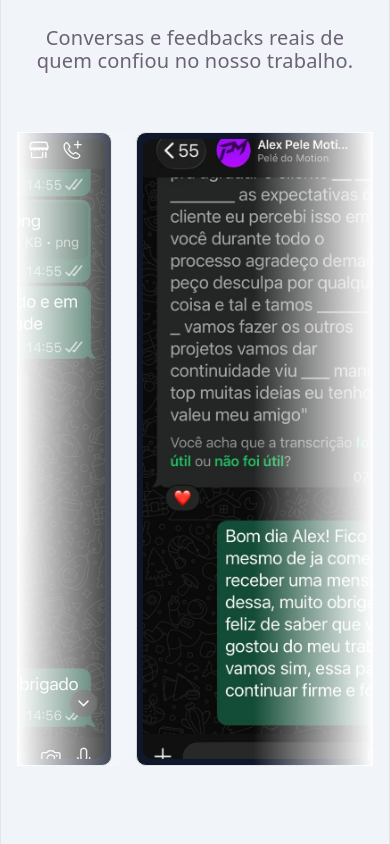
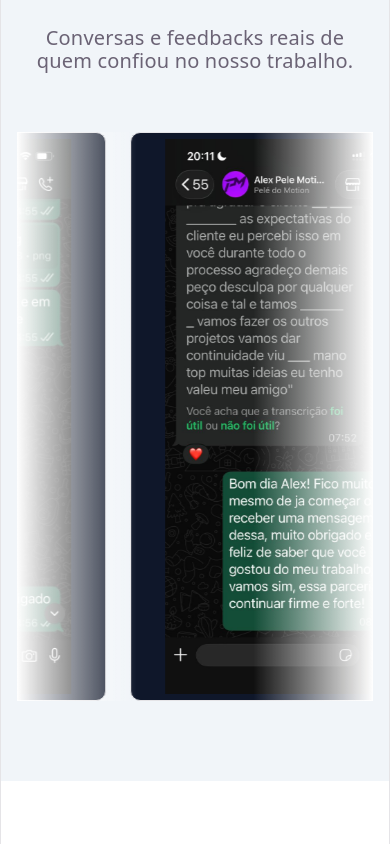
Before and after one commit to Gabriel090207/portifolioneds, a React (Vite) app: page / in a window 390 px wide. Shown: the part 3340-4184 px from the top of the page. Built offline with nearby package versions, Linux system fonts and the light colour scheme; the HTML template or start-up script is replaced by a standard one.

Commit message:
responsividade clientes arrumando

```diff
--- a/src/components/Testimonials/styles.css
+++ b/src/components/Testimonials/styles.css
@@ -97,8 +97,12 @@
 
 /* ===== PHONE CARD ===== */
 .testimonial-phone {
-  min-width: 330px;
-  height: 620px;
+  min-width: 280px;
+  width: 80vw; /* 🔥 adapta ao celular */
+  max-width: 330px;
+
+  height: auto;
+  aspect-ratio: 9 / 16;
 
   border-radius: 10px;
   padding: 6px;
@@ -112,14 +116,11 @@
 
   transition: 0.3s ease;
 }
-
 /* TELA */
 .testimonial-phone img {
   width: 100%;
   height: 100%;
-  object-fit: cover;
-
-  border-radius: 10px;
+  object-fit: contain; /* 🔥 melhor para prints */
 }
 
 
```
